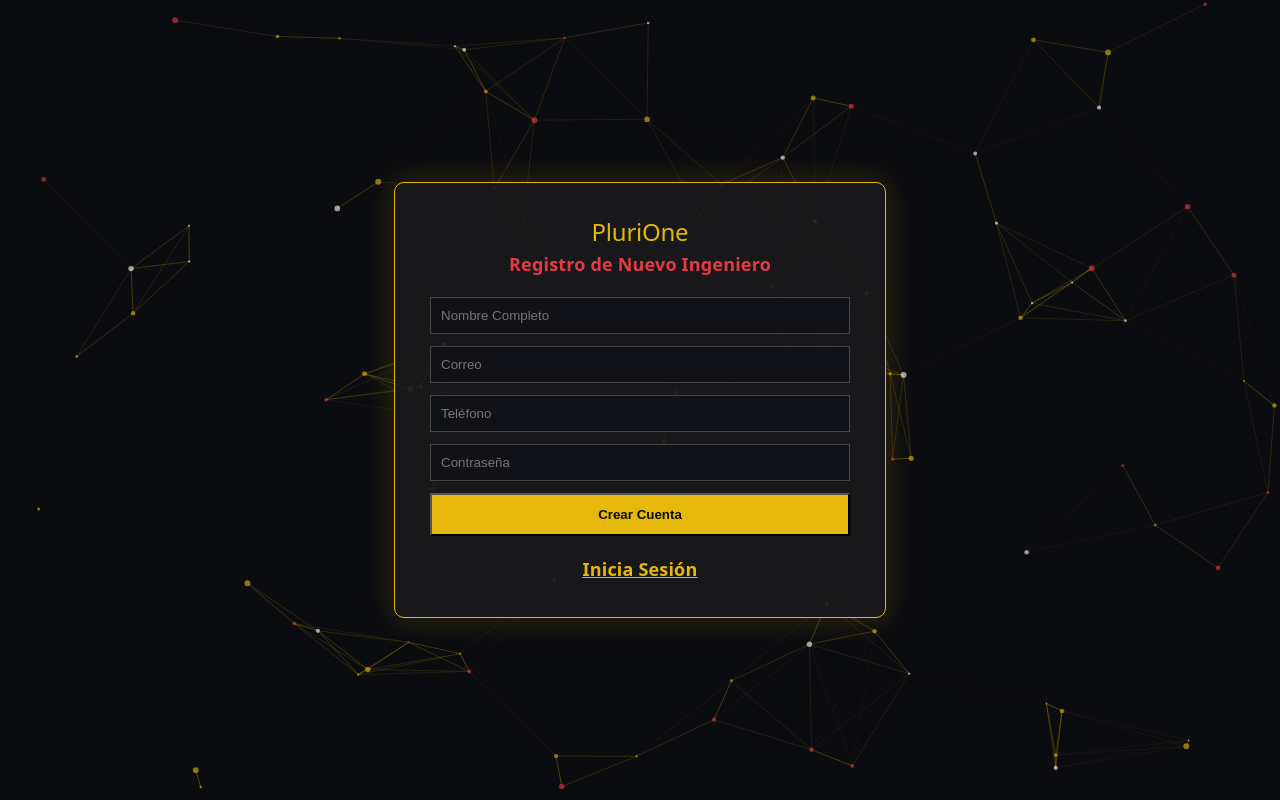
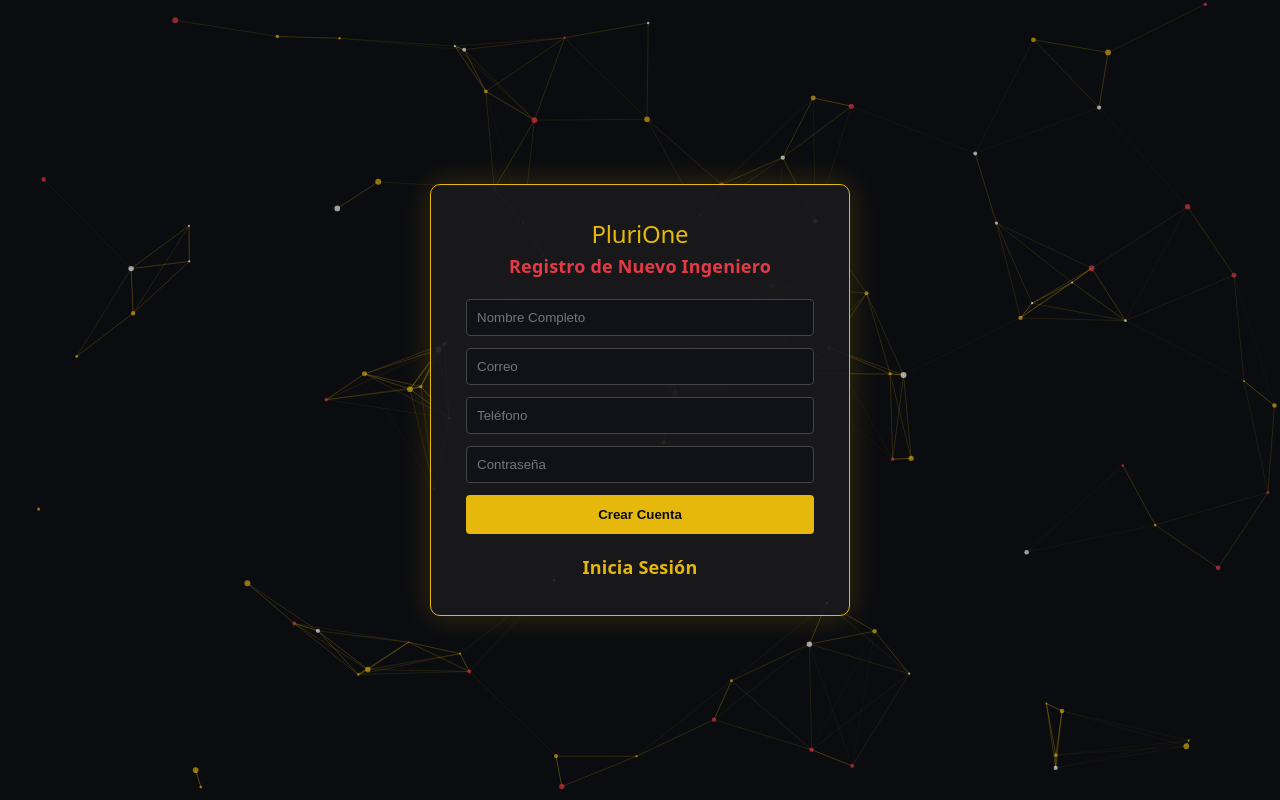
Before and after one commit to Diego-riveera02/G19X-TESE-DRA-122-ACADEMIC, a React app in the folder frontend/: page /registro in a window 1280 px wide. Built offline with nearby package versions, Linux system fonts and the light colour scheme; no server answers; the HTML template or start-up script is replaced by a standard one.

Commit message:
refactor(auth): aplicar CSS compartido a Registro

```diff
--- a/frontend/src/Registro.jsx
+++ b/frontend/src/Registro.jsx
@@ -2,6 +2,7 @@ import { useState } from 'react';
 import { useNavigate, Link } from 'react-router-dom';
 import { api } from './api';
 import ParticlesBackground from './ParticlesBackground';
+import './Auth.css';
 
 export default function Registro() {
   const [nombreCompleto, setNombreCompleto] = useState('');
@@ -22,21 +23,21 @@ export default function Registro() {
   };
 
   return (
-    <div style={{ position: 'relative', width: '100%', height: '100vh', display: 'flex', justifyContent: 'center', alignItems: 'center', backgroundColor: '#0b0c10', overflow: 'hidden' }}>
+    <div className="auth-page">
       <ParticlesBackground />
-      <div style={{ position: 'relative', zIndex: 10, width: '420px', padding: '35px', backgroundColor: 'rgba(26, 26, 29, 0.9)', border: '1px solid #E5B80B', borderRadius: '10px', boxShadow: '0 0 30px rgba(229,184,11,0.2)', color: '#c5c6c7', textAlign: 'center' }}>
-        <h2 style={{ color: '#E5B80B', marginBottom: '5px' }}>PluriOne</h2>
-        <p style={{ color: '#E63946', fontWeight: 'bold', marginBottom: '20px' }}>Registro de Nuevo Ingeniero</p>
-        {error && <div style={{ color: '#ff4444', marginBottom: '15px' }}>{error}</div>}
-        {exito && <div style={{ color: '#4BB543', marginBottom: '15px' }}>Si el correo puede registrarse, recibiras un codigo. Si ya tienes cuenta, inicia sesion.</div>}
-        <form onSubmit={manejarRegistro} style={{ display: 'flex', flexDirection: 'column', gap: '12px' }}>
-          <input type="text" value={nombreCompleto} onChange={(e) => setNombreCompleto(e.target.value)} required placeholder="Nombre Completo" style={{ padding: '10px', backgroundColor: '#111217', border: '1px solid #444', color: '#fff' }} />
-          <input type="email" value={correo} onChange={(e) => setCorreo(e.target.value)} required placeholder="Correo" style={{ padding: '10px', backgroundColor: '#111217', border: '1px solid #444', color: '#fff' }} />
-          <input type="tel" value={telefono} onChange={(e) => setTelefono(e.target.value.replace(/[^0-9]/g, ''))} placeholder="Teléfono" style={{ padding: '10px', backgroundColor: '#111217', border: '1px solid #444', color: '#fff' }} />
-          <input type="password" value={password} onChange={(e) => setPassword(e.target.value)} required minLength={8} placeholder="Contraseña" style={{ padding: '10px', backgroundColor: '#111217', border: '1px solid #444', color: '#fff' }} />
-          <button type="submit" disabled={exito} style={{ background: '#E5B80B', color: '#0b0c10', padding: '12px', fontWeight: 'bold', cursor: 'pointer' }}>Crear Cuenta</button>
+      <div className="auth-card auth-card--wide">
+        <h2 className="auth-title">PluriOne</h2>
+        <p className="auth-subtitle auth-subtitle--registration">Registro de Nuevo Ingeniero</p>
+        {error && <div className="auth-message auth-message--error">{error}</div>}
+        {exito && <div className="auth-message auth-message--success">Si el correo puede registrarse, recibiras un codigo. Si ya tienes cuenta, inicia sesion.</div>}
+        <form onSubmit={manejarRegistro} className="auth-form auth-form--compact">
+          <input type="text" value={nombreCompleto} onChange={(e) => setNombreCompleto(e.target.value)} required placeholder="Nombre Completo" className="auth-input auth-input--compact" />
+          <input type="email" value={correo} onChange={(e) => setCorreo(e.target.value)} required placeholder="Correo" className="auth-input auth-input--compact" />
+          <input type="tel" value={telefono} onChange={(e) => setTelefono(e.target.value.replace(/[^0-9]/g, ''))} placeholder="Teléfono" className="auth-input auth-input--compact" />
+          <input type="password" value={password} onChange={(e) => setPassword(e.target.value)} required minLength={8} autoComplete="new-password" placeholder="Contraseña" className="auth-input auth-input--compact" />
+          <button type="submit" disabled={exito} className="auth-button">Crear Cuenta</button>
         </form>
-        <div style={{ marginTop: '20px' }}><Link to="/login" style={{ color: '#E5B80B', fontWeight: 'bold' }}>Inicia Sesión</Link></div>
+        <div className="auth-footer"><Link to="/login" className="auth-link">Inicia Sesión</Link></div>
       </div>
     </div>
   );
```
